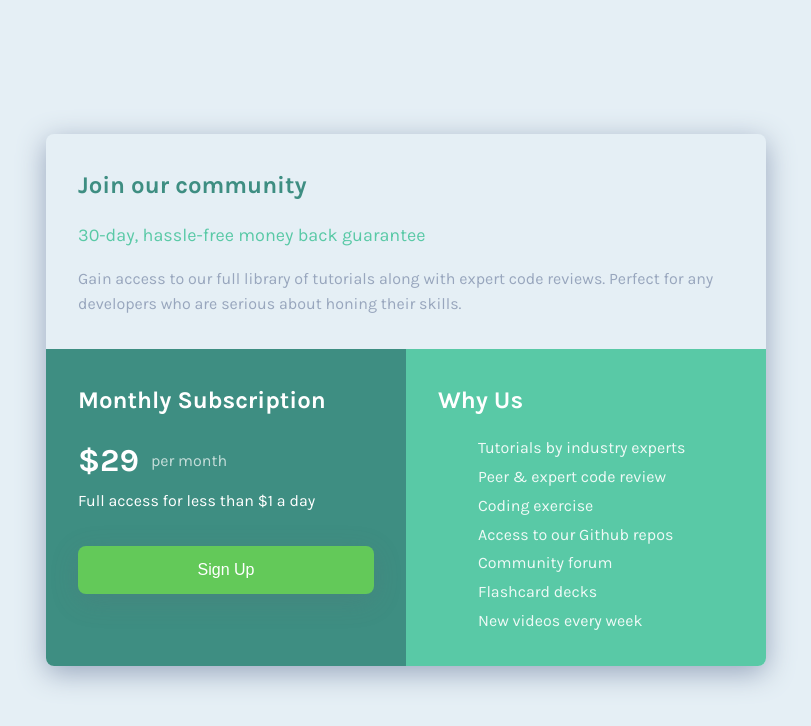
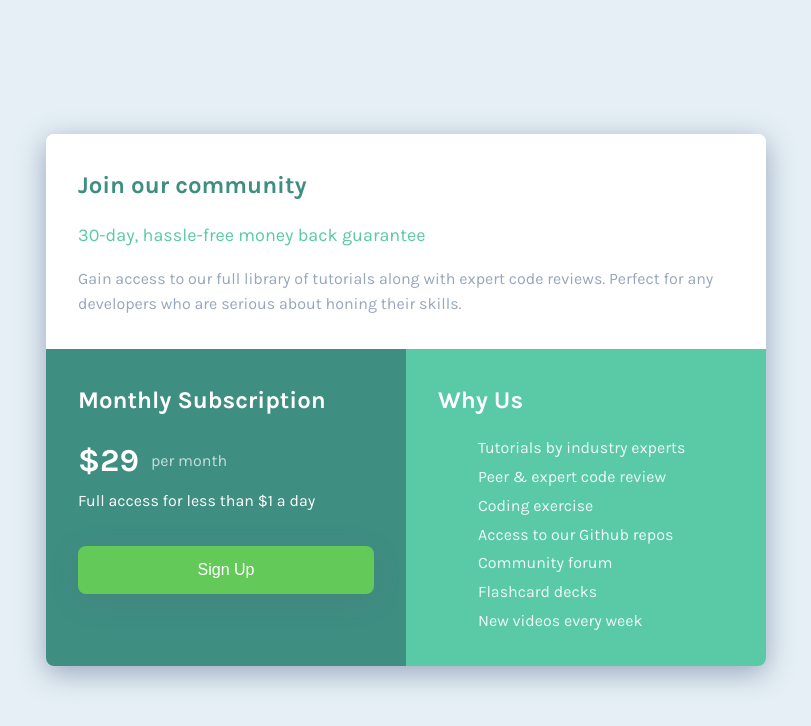
Before and after one commit to humarroquin/Single-price-grid-component, a plain HTML site: page index.html in a window 1280 px wide. Shown: the whole page, without its empty margins (234-1045 px from the left). Drawn offline with Linux system fonts and the light colour scheme.

Commit message:
Update styles.css

```diff
--- a/styles.css
+++ b/styles.css
@@ -54,6 +54,10 @@ body {
 }
 
 /* join */
+.join-section {
+  background: var(--bg-white);
+}
+
 .join-title {
   color: var(--fc-turquoise);
 }
```
